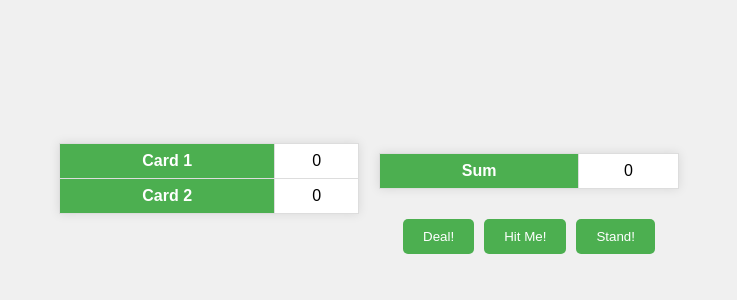
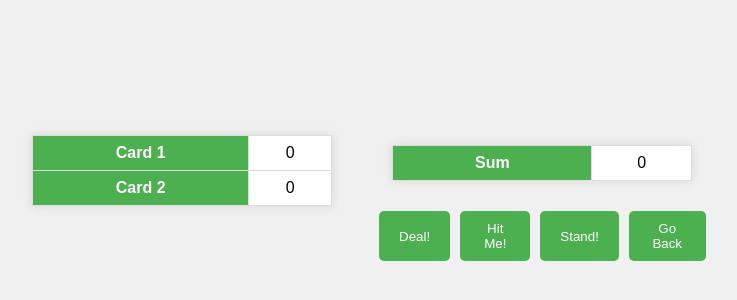
Before and after one commit to li-bowen-official/li-bowen-official.github.io, a plain HTML site: page simple_blackjack/simple_blackjack.html in a window 1280 px wide. Shown: the part 202-502 px from the top of the page, without its empty margins (271-1008 px from the left). Drawn offline with Linux system fonts and the light colour scheme.

Commit message:
Update simple_blackjack.html

```diff
--- a/simple_blackjack/simple_blackjack.html
+++ b/simple_blackjack/simple_blackjack.html
@@ -28,6 +28,9 @@
                     <button id="deal" onclick="deal()">Deal!</button>
                     <button id="hit-me" onclick="hitMe()">Hit Me!</button>
                     <button id="stand" onclick="stand()">Stand!</button>
+                    <button id="back" onclick="window.location.href='..'">Go
+                        Back</button>
+
                 </div>
             </div>
         </div>
```
